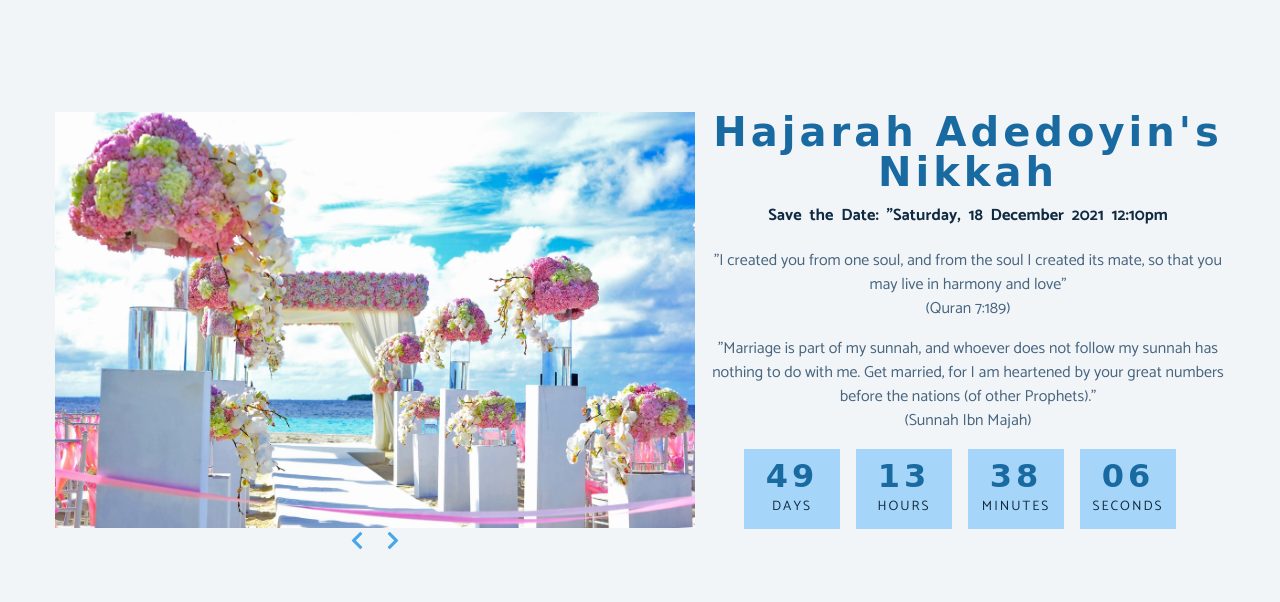
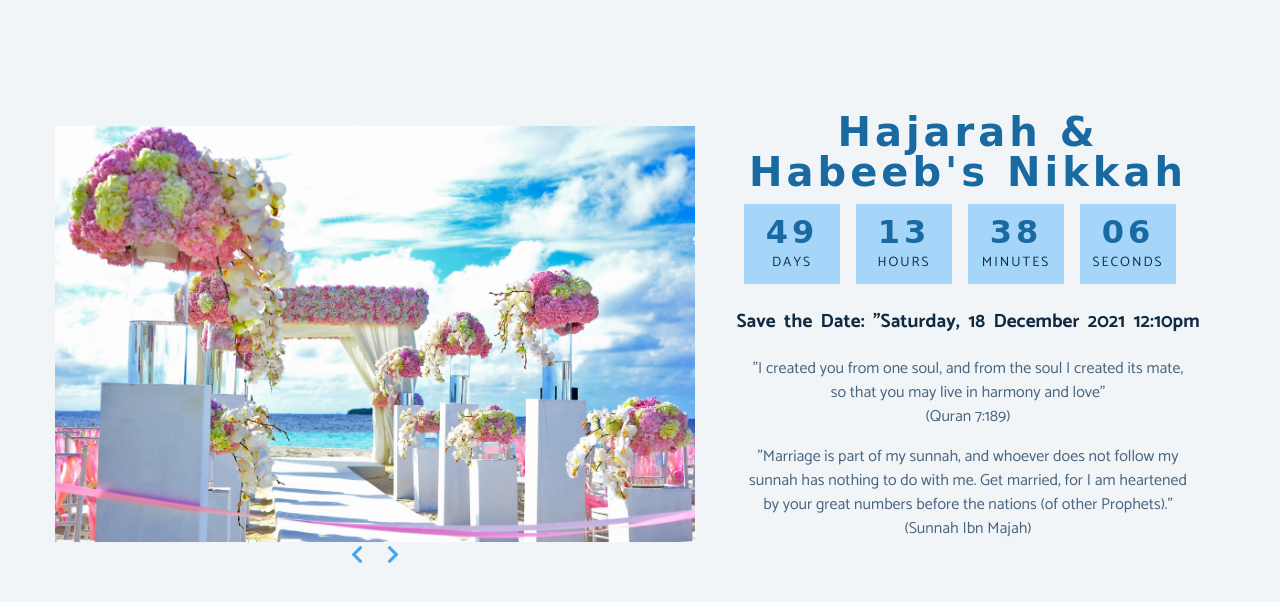
Before and after one commit to Meenahmed/slider_countdown-javascript, a plain HTML site: page index.html in a window 1280 px wide. Drawn offline with Linux system fonts and the light colour scheme; a web font is replaced by a local one.

Commit message:
Changed the location of the countdown div

```diff
--- a/index.html
+++ b/index.html
@@ -32,21 +32,7 @@
       </article>
       <!-- info -->
       <article class="nikkah-info">
-        <h4>hajarah adedoyin's nikkah</h4>
-        <p class="nikkah-date">
-          save the date "Wednesday, 27 October 2021, 11:00am"
-        </p>
-        <p class="nikkah-quote">
-          "I created you from one soul, and from the soul I created its mate, so
-          that you may live in harmony and love"
-          <span>(Quran 7:189)</span>
-        </p>
-        <p class="nikkah-quote">
-          "Marriage is part of my sunnah, and whoever does not follow my sunnah
-          has nothing to do with me. Get married, for I am heartened by your
-          great numbers before the nations (of other Prophets)."
-          <span>(Sunnah Ibn Majah)</span>
-        </p>
+        <h4>hajarah & habeeb's nikkah</h4>
         <div class="d-day">
           <!-- days div -->
           <div class="d-day-format">
@@ -81,6 +67,20 @@
           </div>
           <!-- end of seconds div -->
         </div>
+        <p class="nikkah-date">
+          save the date "Wednesday, 27 October 2021, 11:00am"
+        </p>
+        <p class="nikkah-quote">
+          "I created you from one soul, and from the soul I created its mate, so
+          that you may live in harmony and love"
+          <span>(Quran 7:189)</span>
+        </p>
+        <p class="nikkah-quote">
+          "Marriage is part of my sunnah, and whoever does not follow my sunnah
+          has nothing to do with me. Get married, for I am heartened by your
+          great numbers before the nations (of other Prophets)."
+          <span>(Sunnah Ibn Majah)</span>
+        </p>
       </article>
     </section>
     <!-- javascript -->
--- a/style.css
+++ b/style.css
@@ -88,7 +88,7 @@ Nikkah countdown
 }
 .nikkah-img img {
   width: 100%;
-  height: 20rem;
+  height: 15rem;
   object-fit: cover;
 }
 .nikkah-info {
@@ -103,7 +103,7 @@ Nikkah countdown
 .nikkah-date {
   color: var(--clr-grey-1);
   font-weight: bold;
-  font-size: 1.025rem;
+  font-size: 1.2rem;
   word-spacing: var(--spacing);
 }
 .nikkah-quote {
@@ -132,13 +132,11 @@ Nikkah countdown
     height: 26rem;
     object-fit: cover;
   }
-  .nikkah-quote {
-    min-width: 32rem;
-  }
 }
 .d-day {
   display: flex;
   place-content: center;
+  margin-bottom: 1.5rem;
 }
 .d-day-format {
   background: var(--clr-primary-8);
```
